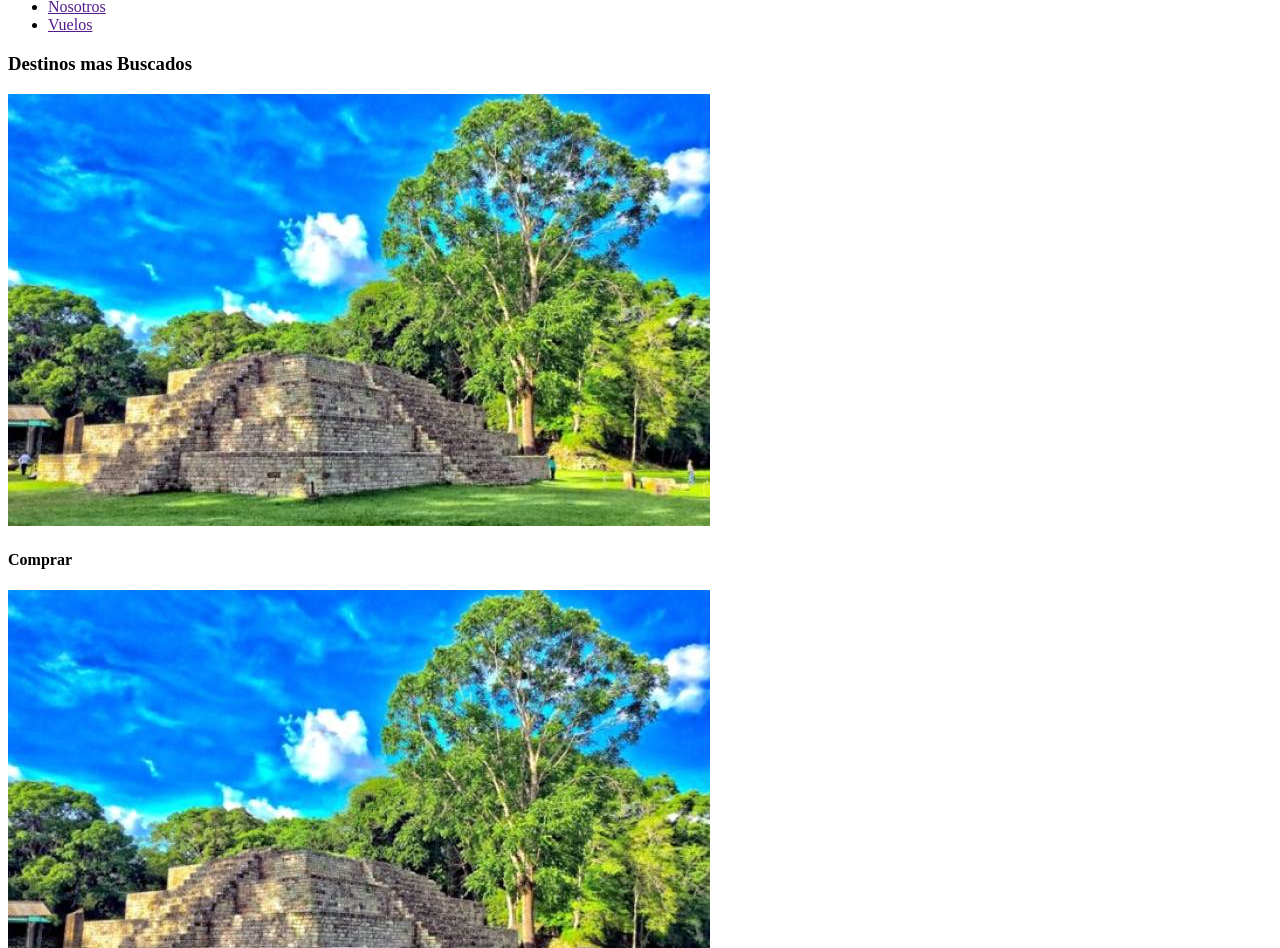
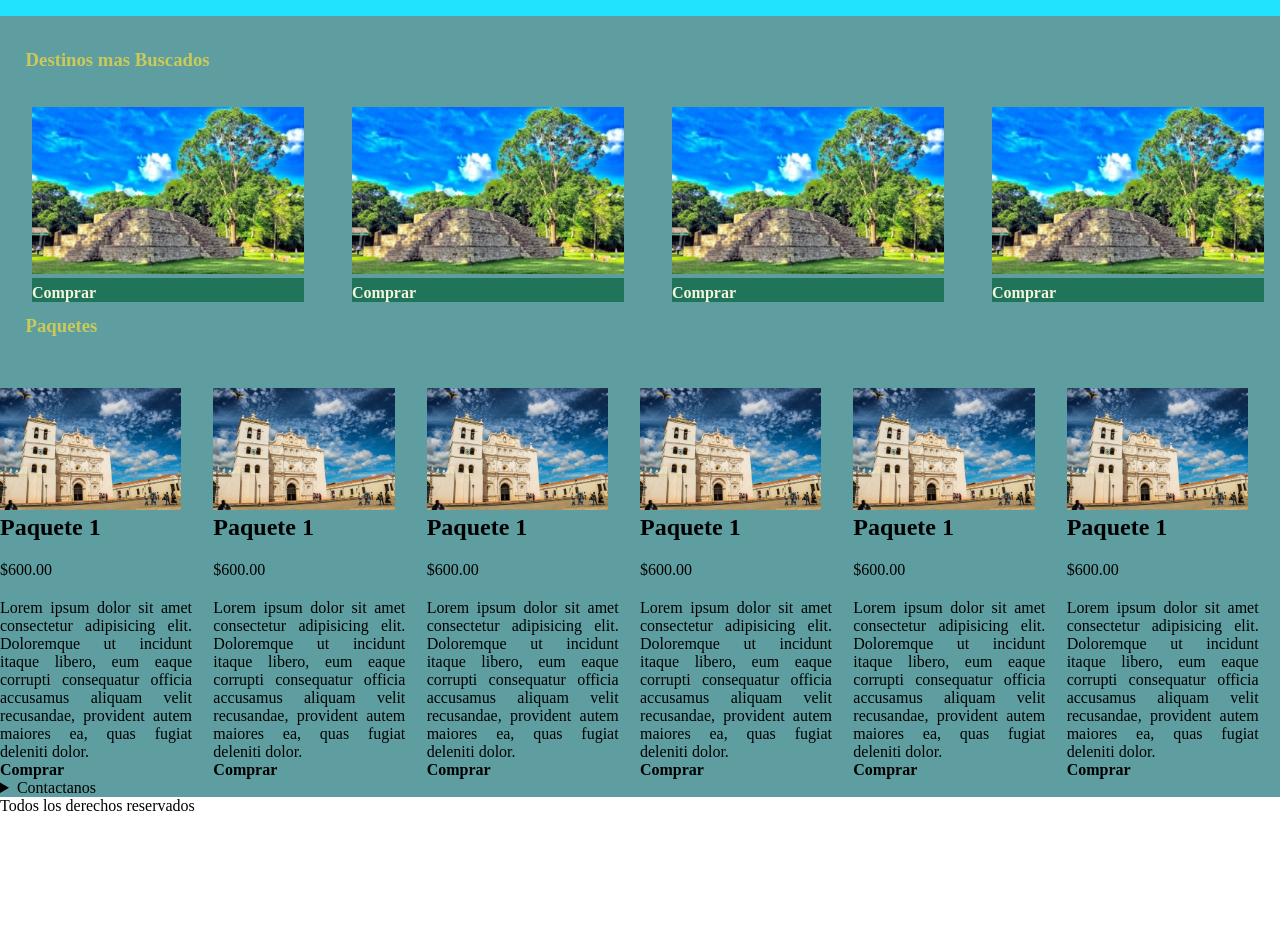
Before and after one commit to Heidy13Cruz/Everybody_Can_Fly, a plain HTML site: page index.html in a window 1280 px wide. Shown: the part 72-1020 px from the top of the page. After the commit the page ends 887 px from the top, so only its background shows below. Drawn offline with Linux system fonts and the light colour scheme.

Commit message:
css trabajado

```diff
--- a/Assets/sass/estilo.scss
+++ b/Assets/sass/estilo.scss
@@ -1,5 +1,90 @@
-h1{
-    font-size: 20px;
-    color: rgb(0, 68, 255);
+*{
+    margin: 0%;
+    padding: 0%;
+}
+
+.header{
+    padding: 2%;
+    display: flex;
+    background-color: hsl(187, 98%, 56%);
+    color: azure;
+
+    &__section{
+        display: flex;
+        margin-left: 60px;
+
+
+        &__item{
+            display: flex;
+            list-style: none;
+            align-items: center;
+        }
+}
+}
+
+li{
+    margin-left: 20%;
+}
+
+.main{
+    background-color: cadetblue;
+    padding-top: 20px;
+
+    h3{
+        margin-left: 2%;
+        color: rgb(202, 202, 89);
+        margin-bottom: 2%;
+        padding-top: 1%;
+    }
+
+
+.destinos{
+        display: flex;
+        width: 100%;
+
+        img{
+            margin-left: 10%;
+            width: 85%;
+        }
+
+        h4{
+            width: 85%;
+            background-color: rgb(31, 116, 90);
+            margin-left: 10%;
+            color: beige;
+        }
+
+        &__div{
+            margin-top: 10px;
+            width: 95%;
+
+            h4{
+                padding-top: 2%;
+                text-align: left;
+            }
+
+        }
+    }
+}
+
+.paquetes{
+    padding-top: 2%;
+    display: flex;
+
+        &__div{
+            width: 90%;
+        }
+            &__subtitle{
+                width: 90%;
+            }
+    img{
+        width: 85%;
+    }
+
+    p{
+        margin-top: 20px;
+        text-align: justify;
+        width: 90%;
+    }
 
 }
--- a/index.html
+++ b/index.html
@@ -8,42 +8,75 @@
     <link rel="stylesheet" href="./Assets/css/estilo.css">
 </head>
 <body>
-    <header>
+    <header class="header">
         <h1>Everybody Can Fly</h1>
-        <section class="header__section">
+        <nav class="header__section">
             <ul class="header__section__item">
                 <li><a href="">Inicio</a></li>
                 <li><a href="">Nosotros</a></li>
                 <li><a href="">Vuelos</a></li>
             </ul>
-        </section>
+        </nav>
     </header>
-    <main>
-        <section class="main__section">
-            <h3>Destinos mas Buscados</h3>
-            <div class="main__section__div">
+    <main class="main">
+        <h3>Destinos mas Buscados</h3>
+        <section class="destinos">
+            <div class="destinos__div">
                 <img src="./Assets/img/imagen1.jpg">
                 <h4> Comprar </h4>
             </div>
-            <div class="main__section__div">
+            <div class="destinos__div">
                 <img src="./Assets/img/imagen1.jpg">
                 <h4> Comprar </h4>
-            </div>            <div class="main__section__div">
+            </div>
+            <div class="destinos__div">
                 <img src="./Assets/img/imagen1.jpg">
                 <h4> Comprar </h4>
-            </div>            <div class="main__section__div">
+            </div>
+            <div class="destinos__div">
                 <img src="./Assets/img/imagen1.jpg">
                 <h4> Comprar </h4>
             </div>
         </section>
-        <section class="main__section2>">
-            <h3>Paquetes</h3>
-            <div class="main__section2__div2">
+        <h3>Paquetes</h3>
+        <section class="paquetes">
+            <div class="paquetes__div">
                 <img src="./Assets/img/imagen3.jpg">
                 <h2>Paquete 1</h2>
                 <p>$600.00 </p>
                 <p>Lorem ipsum dolor sit amet consectetur adipisicing elit. Doloremque ut incidunt itaque libero, eum eaque corrupti consequatur officia accusamus aliquam velit recusandae, provident autem maiores ea, quas fugiat deleniti dolor.</p>
-                <h4 id="main__section2__div2__subtitle">Comprar</h4>
+                <h4 id="paquetes__div__subtitle">Comprar</h4>
+            </div>
+            <div class="paquetes__div">
+                <img src="./Assets/img/imagen3.jpg">
+                <h2>Paquete 1</h2>
+                <p>$600.00 </p>
+                <p>Lorem ipsum dolor sit amet consectetur adipisicing elit. Doloremque ut incidunt itaque libero, eum eaque corrupti consequatur officia accusamus aliquam velit recusandae, provident autem maiores ea, quas fugiat deleniti dolor.</p>
+                <h4 id="paquetes__div__subtitle">Comprar</h4>
+            </div>            <div class="paquetes__div">
+                <img src="./Assets/img/imagen3.jpg">
+                <h2>Paquete 1</h2>
+                <p>$600.00 </p>
+                <p>Lorem ipsum dolor sit amet consectetur adipisicing elit. Doloremque ut incidunt itaque libero, eum eaque corrupti consequatur officia accusamus aliquam velit recusandae, provident autem maiores ea, quas fugiat deleniti dolor.</p>
+                <h4 id="paquetes__div__subtitle">Comprar</h4>
+            </div>            <div class="paquetes__div">
+                <img src="./Assets/img/imagen3.jpg">
+                <h2>Paquete 1</h2>
+                <p>$600.00 </p>
+                <p>Lorem ipsum dolor sit amet consectetur adipisicing elit. Doloremque ut incidunt itaque libero, eum eaque corrupti consequatur officia accusamus aliquam velit recusandae, provident autem maiores ea, quas fugiat deleniti dolor.</p>
+                <h4 id="paquetes__div__subtitle">Comprar</h4>
+            </div>            <div class="paquetes__div">
+                <img src="./Assets/img/imagen3.jpg">
+                <h2>Paquete 1</h2>
+                <p>$600.00 </p>
+                <p>Lorem ipsum dolor sit amet consectetur adipisicing elit. Doloremque ut incidunt itaque libero, eum eaque corrupti consequatur officia accusamus aliquam velit recusandae, provident autem maiores ea, quas fugiat deleniti dolor.</p>
+                <h4 id="paquetes__div__subtitle">Comprar</h4>
+            </div>            <div class="paquetes__div">
+                <img src="./Assets/img/imagen3.jpg">
+                <h2>Paquete 1</h2>
+                <p>$600.00 </p>
+                <p>Lorem ipsum dolor sit amet consectetur adipisicing elit. Doloremque ut incidunt itaque libero, eum eaque corrupti consequatur officia accusamus aliquam velit recusandae, provident autem maiores ea, quas fugiat deleniti dolor.</p>
+                <h4 id="paquetes__div__subtitle">Comprar</h4>
             </div>
         </section>
         <details>
```
Also changed, not shown: Assets/css/estilo.css, 1 other file.
